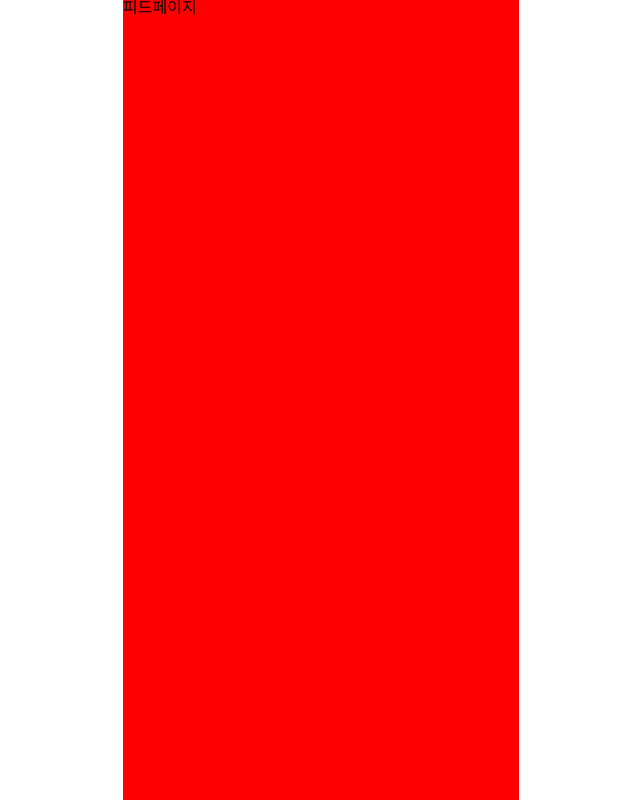
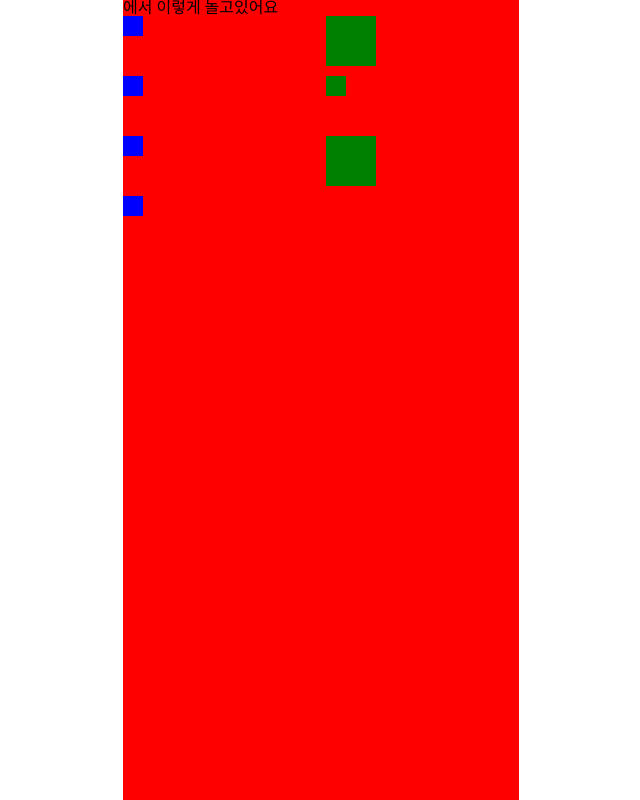
Before and after one commit to hondi-dive/front, a JavaScript app: page /feed in a window 1280 px wide. Shown: the whole page, without its empty margins (319-959 px from the left). Built offline with nearby package versions, Linux system fonts and the light colour scheme.

Commit message:
피드 임시

```diff
--- a/src/pages/Feed.js
+++ b/src/pages/Feed.js
@@ -1,5 +1,68 @@
 const Feed = () => {
-  return <div>피드페이지</div>;
+  return (
+    <div>
+      <div>에서 이렇게 놀고있어요</div>
+      <div
+        style={{
+          display: 'grid',
+          gridTemplateColumns: '1fr 1fr',
+          gridTemplateRows: '1fr 1fr',
+          rowGap: 10,
+          columnGap: 10,
+        }}
+      >
+        <div
+          style={{
+            backgroundColor: 'blue',
+            width: 20,
+            height: 20,
+          }}
+        />
+        <div
+          style={{
+            backgroundColor: 'green',
+            width: 50,
+            height: 50,
+          }}
+        />
+        <div
+          style={{
+            backgroundColor: 'blue',
+            width: 20,
+            height: 20,
+          }}
+        />
+        <div
+          style={{
+            backgroundColor: 'green',
+            width: 20,
+            height: 20,
+          }}
+        />
+        <div
+          style={{
+            backgroundColor: 'blue',
+            width: 20,
+            height: 20,
+          }}
+        />
+        <div
+          style={{
+            backgroundColor: 'green',
+            width: 50,
+            height: 50,
+          }}
+        />
+        <div
+          style={{
+            backgroundColor: 'blue',
+            width: 20,
+            height: 20,
+          }}
+        />
+      </div>
+    </div>
+  );
 };
 
 export default Feed;
```
